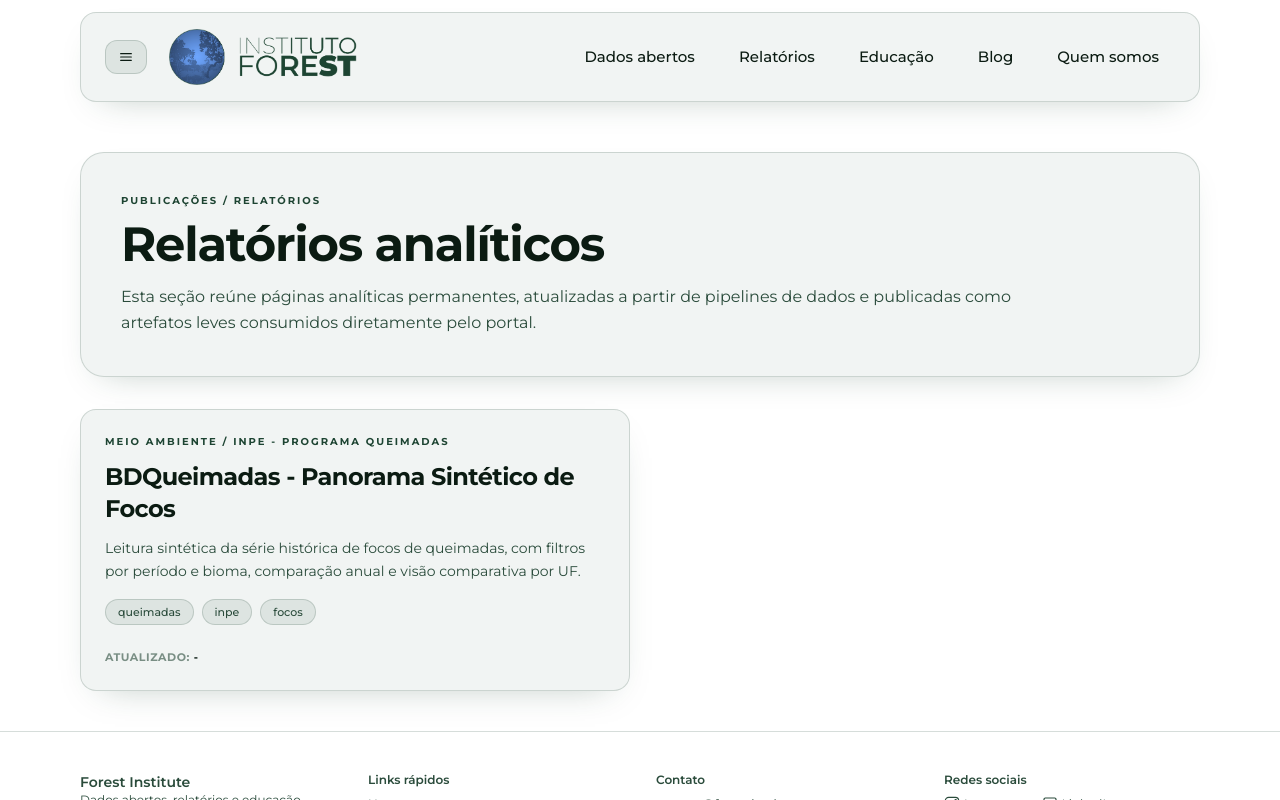
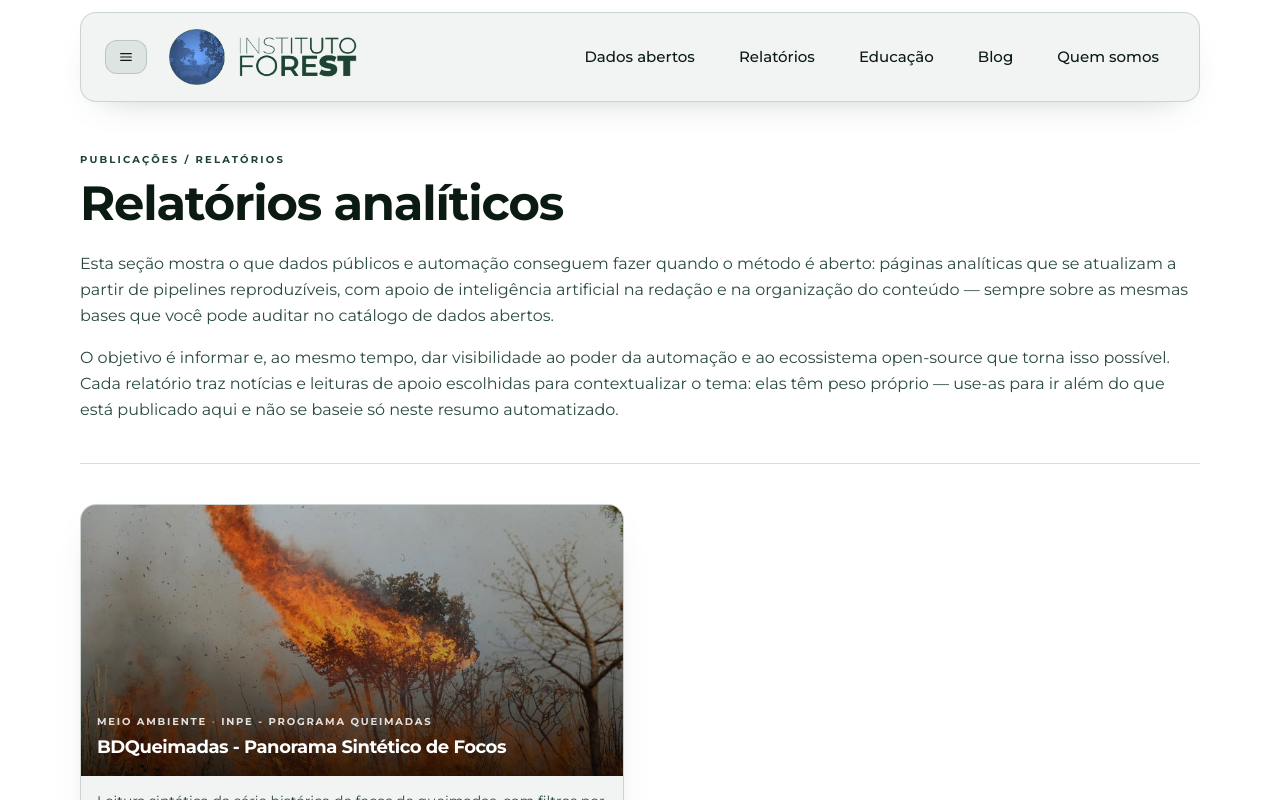
Before and after one commit to julianopadua/forest-portal, a Next.js app: page /reports in a window 1280 px wide. Shown: the top 800 px of the page. Built offline with nearby package versions, Linux system fonts and the light colour scheme; no server answers.

Commit message:
dev: new reports page

```diff
--- a/src/app/reports/page.tsx
+++ b/src/app/reports/page.tsx
@@ -1,13 +1,30 @@
 // src/app/reports/page.tsx
 
-import Link from "next/link";
+import ReportsIndexTile from "@/components/reports/ReportsIndexTile";
 import { REPORTS_CATALOG } from "@/lib/reports/catalog";
 import { fetchStableReport } from "@/lib/reports/fetch";
+import { resolveLocalizedText, resolveNullableLocalizedText } from "@/lib/reports/localize";
+import type { ReportDocument } from "@/lib/reports/types";
 
-function formatDateOnly(iso: string) {
-  const d = new Date(iso);
-  if (Number.isNaN(d.getTime())) return "-";
-  return d.toLocaleDateString("pt-BR");
+function truncateOverview(text: string, maxLen: number) {
+  const t = text.trim();
+  if (t.length <= maxLen) return t;
+  const cut = t.slice(0, maxLen);
+  const lastSpace = cut.lastIndexOf(" ");
+  const head = lastSpace > 48 ? cut.slice(0, lastSpace) : cut;
+  return `${head.trim()}…`;
+}
+
+function excerptFromDocument(doc: ReportDocument, fallbackDescription: string): string {
+  const fromAnalysis = doc.analysis?.overview
+    ? resolveLocalizedText(doc.analysis.overview, "pt")
+    : "";
+  if (fromAnalysis.trim()) return truncateOverview(fromAnalysis, 260);
+
+  const fromSummary = resolveNullableLocalizedText(doc.summary ?? null, "pt");
+  if (fromSummary?.trim()) return truncateOverview(fromSummary, 260);
+
+  return truncateOverview(fallbackDescription, 260);
 }
 
 type ReportCardData = {
@@ -20,6 +37,8 @@ type ReportCardData = {
   generatedAt: string | null;
   yearRange: string | null;
   latestYear: number | null;
+  heroImageSrc?: string;
+  excerpt: string;
 };
 
 async function loadCards(): Promise<ReportCardData[]> {
@@ -37,6 +56,8 @@ async function loadCards(): Promise<ReportCardData[]> {
           generatedAt: doc.generated_at ?? null,
           yearRange: doc.coverage?.year_range ?? null,
           latestYear: doc.coverage?.latest_year ?? null,
+          heroImageSrc: item.heroImageSrc,
+          excerpt: excerptFromDocument(doc, item.description),
         };
       } catch {
         return {
@@ -49,9 +70,11 @@ async function loadCards(): Promise<ReportCardData[]> {
           generatedAt: null,
           yearRange: null,
           latestYear: null,
+          heroImageSrc: item.heroImageSrc,
+          excerpt: truncateOverview(item.description, 260),
         };
       }
-    })
+    }),
   );
 
   return cards;
@@ -61,77 +84,48 @@ export default async function ReportsPage() {
   const cards = await loadCards();
 
   return (
-    <main className="mx-auto w-full max-w-6xl px-4 py-10">
-      <section className="rounded-3xl border border-[color:var(--border)] bg-[color:var(--surface)] p-8 shadow-[var(--shadow-float)] md:p-10">
-        <div className="max-w-4xl">
-          <div className="text-[10px] font-black uppercase tracking-[0.2em] text-[color:var(--primary)]">
-            Publicações / Relatórios
-          </div>
+    <main className="mx-auto w-full max-w-6xl px-3 py-10 sm:px-4">
+      <header className="w-full border-b border-[color:var(--border)] pb-10">
+        <p className="text-[10px] font-black uppercase tracking-[0.22em] text-[color:var(--primary)]">
+          Publicações / Relatórios
+        </p>
 
-          <h1 className="mt-3 text-3xl font-black tracking-tight text-[color:var(--foreground)] md:text-5xl">
-            Relatórios analíticos
-          </h1>
+        <h1 className="mt-3 w-full text-3xl font-black tracking-tight text-[color:var(--foreground)] md:text-5xl">
+          Relatórios analíticos
+        </h1>
 
-          <p className="mt-4 leading-relaxed text-[color:var(--muted)]">
-            Esta seção reúne páginas analíticas permanentes, atualizadas a partir de pipelines
-            de dados e publicadas como artefatos leves consumidos diretamente pelo portal.
+        <div className="mt-6 w-full space-y-4 text-base leading-relaxed text-[color:var(--muted)]">
+          <p>
+            Esta seção mostra o que dados públicos e automação conseguem fazer quando o método é aberto: páginas
+            analíticas que se atualizam a partir de pipelines reproduzíveis, com apoio de inteligência artificial na
+            redação e na organização do conteúdo — sempre sobre as mesmas bases que você pode auditar no catálogo de
+            dados abertos.
+          </p>
+          <p>
+            O objetivo é informar e, ao mesmo tempo, dar visibilidade ao poder da automação e ao ecossistema
+            open-source que torna isso possível. Cada relatório traz notícias e leituras de apoio escolhidas para
+            contextualizar o tema: elas têm peso próprio — use-as para ir além do que está publicado aqui e não se
+            baseie só neste resumo automatizado.
           </p>
         </div>
-      </section>
+      </header>
 
-      <section className="mt-8 grid gap-5 md:grid-cols-2">
-        {cards.map((card) => (
-          <Link
+      <section className="mt-10 grid gap-8 md:grid-cols-2">
+        {cards.map((card, index) => (
+          <ReportsIndexTile
             key={card.slug}
             href={`/reports/${card.slug}`}
-            className="rounded-2xl border border-[color:var(--border)] bg-[color:var(--surface)] p-6 shadow-[var(--shadow-float)] transition hover:-translate-y-0.5 hover:bg-[color:var(--surface-2)]"
-          >
-            <div className="text-[10px] font-black uppercase tracking-[0.2em] text-[color:var(--primary)]">
-              {card.categoryTitle} / {card.sourceTitle}
-            </div>
-
-            <h2 className="mt-3 text-2xl font-black tracking-tight text-[color:var(--foreground)]">
-              {card.title}
-            </h2>
-
-            <p className="mt-3 text-sm leading-relaxed text-[color:var(--muted)]">
-              {card.description}
-            </p>
-
-            <div className="mt-4 flex flex-wrap gap-2">
-              {card.tags.map((tag) => (
-                <span
-                  key={tag}
-                  className="rounded-full border border-[color:var(--border)] bg-[color:var(--surface-2)] px-3 py-1 text-[11px] font-medium text-[color:var(--muted)]"
-                >
-                  {tag}
-                </span>
-              ))}
-            </div>
-
-            <div className="mt-6 flex flex-wrap gap-x-6 gap-y-2 text-[11px] font-bold uppercase tracking-wider text-[color:var(--muted)]">
-              <div>
-                <span className="opacity-60">Atualizado:</span>{" "}
-                <span className="text-[color:var(--foreground)]">
-                  {card.generatedAt ? formatDateOnly(card.generatedAt) : "-"}
-                </span>
-              </div>
-
-              {card.yearRange ? (
-                <div>
-                  <span className="opacity-60">Cobertura:</span>{" "}
-                  <span className="text-[color:var(--foreground)]">{card.yearRange}</span>
-                </div>
-              ) : null}
-
-              {card.latestYear ? (
-                <div>
-                  <span className="opacity-60">Ano:</span>{" "}
-                  <span className="text-[color:var(--foreground)]">{card.latestYear}</span>
-                </div>
-              ) : null}
-            </div>
-          </Link>
+            categoryTitle={card.categoryTitle}
+            sourceTitle={card.sourceTitle}
+            title={card.title}
+            excerpt={card.excerpt}
+            heroImageSrc={card.heroImageSrc}
+            generatedAt={card.generatedAt}
+            yearRange={card.yearRange}
+            latestYear={card.latestYear}
+            tags={card.tags}
+            priorityImage={index === 0}
+          />
         ))}
       </section>
     </main>
--- /dev/null
+++ b/src/components/reports/ReportsIndexTile.tsx
@@ -0,0 +1,106 @@
+// src/components/reports/ReportsIndexTile.tsx
+
+import Image from "next/image";
+import Link from "next/link";
+
+function formatDateOnly(iso: string) {
+  const d = new Date(iso);
+  if (Number.isNaN(d.getTime())) return "-";
+  return d.toLocaleDateString("pt-BR");
+}
+
+export type ReportsIndexTileProps = {
+  href: string;
+  categoryTitle: string;
+  sourceTitle: string;
+  title: string;
+  excerpt: string;
+  heroImageSrc?: string;
+  generatedAt: string | null;
+  yearRange: string | null;
+  latestYear: number | null;
+  tags: string[];
+  priorityImage?: boolean;
+};
+
+export default function ReportsIndexTile({
+  href,
+  categoryTitle,
+  sourceTitle,
+  title,
+  excerpt,
+  heroImageSrc,
+  generatedAt,
+  yearRange,
+  latestYear,
+  tags,
+  priorityImage,
+}: ReportsIndexTileProps) {
+  const metaParts: string[] = [];
+  if (generatedAt) metaParts.push(`Atualizado ${formatDateOnly(generatedAt)}`);
+  if (yearRange) metaParts.push(`Cobertura ${yearRange}`);
+  else if (latestYear) metaParts.push(`Ano ${latestYear}`);
+
+  return (
+    <article className="group overflow-hidden rounded-2xl border border-[color:var(--border)] bg-[color:var(--surface)] shadow-[var(--shadow-float)] transition hover:border-[color:var(--primary)]/35 hover:shadow-lg">
+      <Link href={href} className="block outline-none focus-visible:ring-2 focus-visible:ring-[color:var(--primary)] focus-visible:ring-offset-2 focus-visible:ring-offset-[color:var(--background)]">
+        <div className="relative aspect-[2/1] w-full overflow-hidden bg-[color:var(--surface-2)]">
+          {heroImageSrc ? (
+            <Image
+              src={heroImageSrc}
+              alt=""
+              fill
+              className="object-cover transition duration-500 group-hover:scale-[1.03]"
+              sizes="(max-width: 768px) 100vw, 50vw"
+              priority={priorityImage}
+            />
+          ) : (
+            <div
+              className="absolute inset-0 bg-gradient-to-br from-[color:var(--primary)]/25 via-[color:var(--surface-2)] to-[color:var(--background)]"
+              aria-hidden
+            />
+          )}
+
+          <div
+            className="absolute inset-0 bg-gradient-to-t from-black/80 via-black/25 to-transparent"
+            aria-hidden
+          />
+
+          <div className="absolute inset-x-0 bottom-0 p-3 md:p-4">
+            <p className="text-[9px] font-bold uppercase tracking-[0.18em] text-white/85 md:text-[10px]">
+              {categoryTitle}
+              <span className="text-white/40"> · </span>
+              {sourceTitle}
+            </p>
+            <h2 className="mt-1 text-balance text-base font-black leading-snug tracking-tight text-white line-clamp-2 md:mt-1.5 md:text-lg">
+              {title}
+            </h2>
+          </div>
+        </div>
+
+        <div className="space-y-2 p-3 md:p-4">
+          <p className="text-sm leading-snug text-[color:var(--muted)] line-clamp-3">{excerpt}</p>
+
+          {metaParts.length > 0 ? (
+            <p className="text-[11px] font-semibold uppercase tracking-wider text-[color:var(--muted)]">
+              {metaParts.join(" · ")}
+            </p>
+          ) : null}
+
+          {tags.length > 0 ? (
+            <div className="flex flex-wrap gap-1.5">
+              {tags.slice(0, 5).map((tag) => (
+                <span
+                  key={tag}
+                  className="rounded-md bg-[color:var(--surface-2)] px-2 py-0.5 text-[10px] font-medium text-[color:var(--muted)]"
+                >
+                  {tag}
+                </span>
+              ))}
+            </div>
+          ) : null}
+        </div>
+      </Link>
+    </article>
+  );
+}
```
